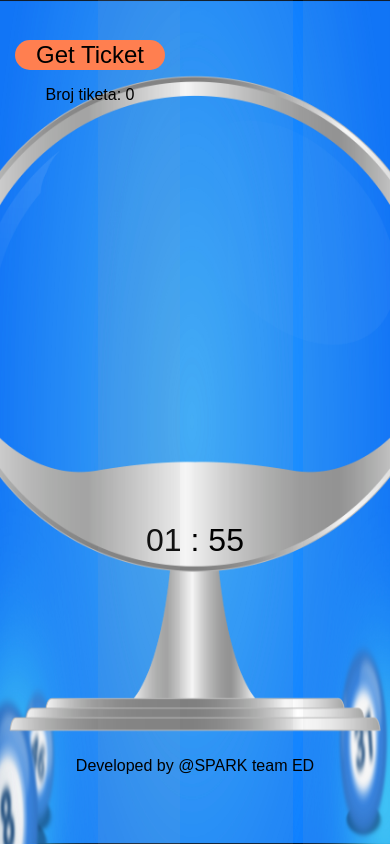
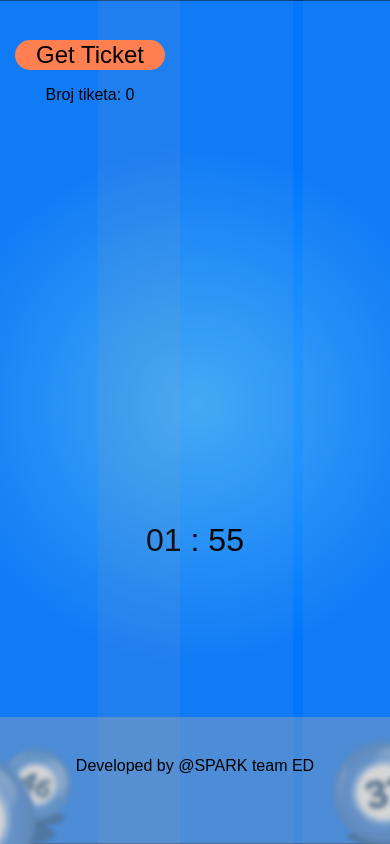
Before and after one commit to Carcair/lucky-blue, a Vue app: page /#/game in a window 390 px wide. Built offline with nearby package versions, Linux system fonts and the light colour scheme.

Commit message:
modified:   src/App.vue 	modified:   src/components/game-layout/GameLeft.vue 	modified:   src/components/layout/Footer.vue 	modified:   src/components/layout/Header.vue 	modified:   src/views/Home.vue

```diff
--- a/src/App.vue
+++ b/src/App.vue
@@ -25,8 +25,17 @@
   background-repeat: no-repeat, no-repeat;
   background-position: 50% 40%, center;
   background-size: 60vh, 100% 100%;
+  background-attachment: fixed;
   font-family: Arial, Helvetica, sans-serif;
   box-sizing: border-box;
   position: relative;
 }
+@media only screen and (max-width: 600px){
+  body {
+    background-image: url("./assets/PodlogaP.png");
+    background-repeat: no-repeat;
+    background-position: center;
+    background-size: cover;
+  }
+}
 </style>
--- a/src/components/game-layout/GameLeft.vue
+++ b/src/components/game-layout/GameLeft.vue
@@ -5,7 +5,7 @@
         <div v-if="kraj">
 
             <button id="get-tiket" v-if="prekidac" v-on:click="changePrekidac()">Get Ticket</button>
-            <div  v-else>
+            <div  v-else id="tiket">
                 <button id="esc" v-on:click="changePrekidac()">x</button>
                 <br><br>
 
@@ -110,6 +110,11 @@
         z-index: 1;
     }
 
+    #tiket {
+        background-color: rgba(169, 169, 169, 0.4);
+        padding: 10px;
+    }
+
     button {
         cursor: pointer;
     }
--- a/src/components/layout/Footer.vue
+++ b/src/components/layout/Footer.vue
@@ -18,6 +18,7 @@
         text-align: center;
         position: fixed;
         z-index: 2;
+        background-color: rgba(169, 169, 169, 0.4);
     }
     .footer p {
         margin: 40px 0 0 0; padding: 0;
--- a/src/components/layout/Header.vue
+++ b/src/components/layout/Header.vue
@@ -18,6 +18,7 @@
         margin: 0;
         padding: 25px 0 0 15px;
         box-sizing: border-box;
+        background-color: rgba(169, 169, 169, 0.4);
     }
 
     .header button {
--- a/src/views/Home.vue
+++ b/src/views/Home.vue
@@ -19,7 +19,7 @@
 
 <style scoped>
   #logo {
-    height: 35vh;
+    width: 45vw;
     display: block;
     margin: 2% auto;
   }
@@ -29,4 +29,10 @@
     height: 50px;
     margin: 2% auto;
   }
+
+  @media only screen and (max-width: 600px){
+    #logo {
+      width: 90vw;
+    }
+  }
 </style>
```
